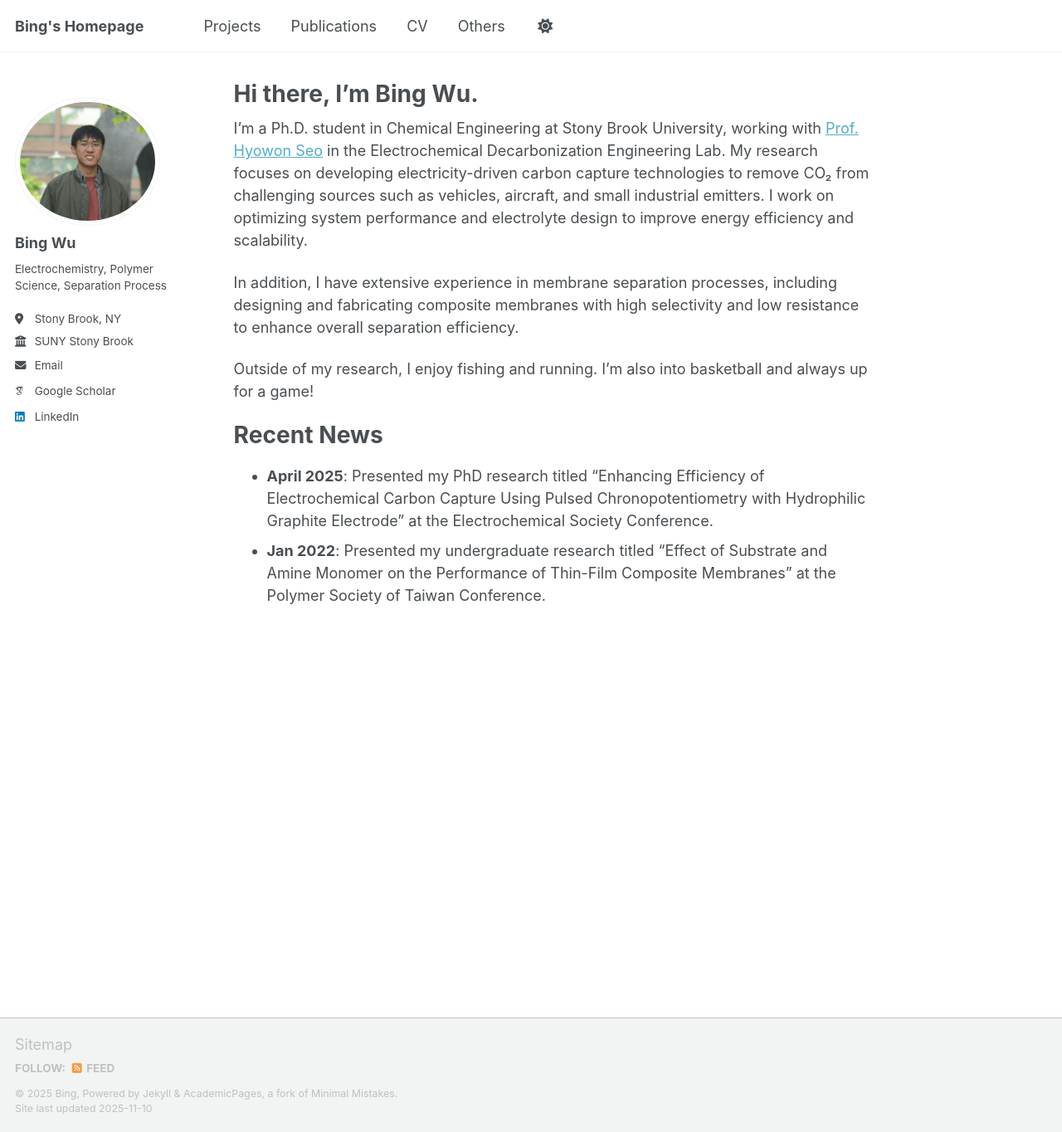
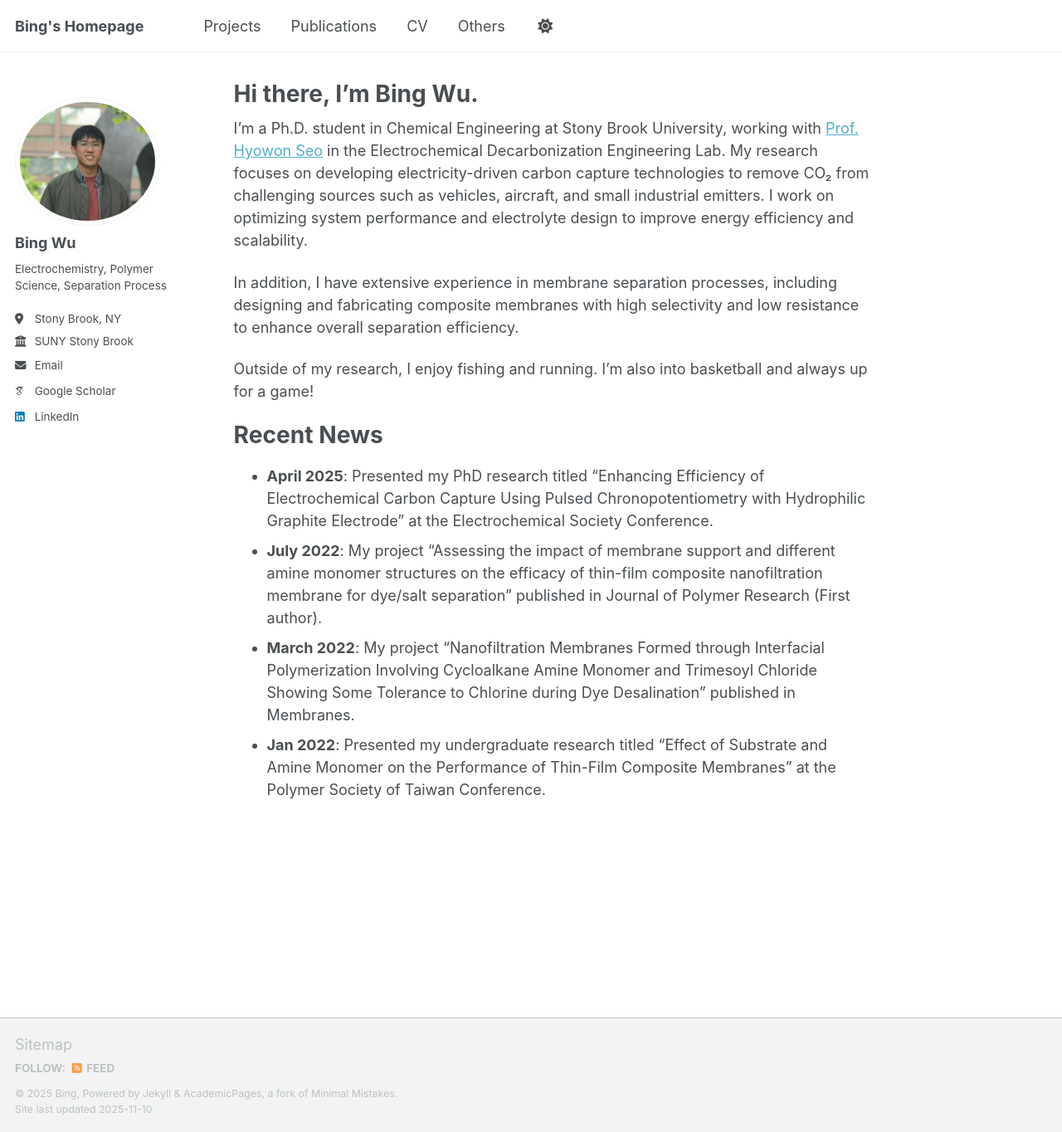
Before and after one commit to Bing-H-WU/Bing-H-WU.github.io, a Jekyll site: the page built from _pages/about.md, in a window 1280 px wide and 1364 px high. Shown: the whole window at 83% size. Built offline with Jekyll 4.4.1, drawn with Linux system fonts in a browser that asks for light colours; some web fonts are replaced; a script that is not in the unit is left out.

Commit message:
Add publications to Recent News section in chronological order

```diff
--- a/_pages/about.md
+++ b/_pages/about.md
@@ -16,4 +16,6 @@ Outside of my research, I enjoy fishing and running. I'm also into basketball an
 Recent News
 ======
 - **April 2025**: Presented my PhD research titled "Enhancing Efficiency of Electrochemical Carbon Capture Using Pulsed Chronopotentiometry with Hydrophilic Graphite Electrode" at the Electrochemical Society Conference.
+- **July 2022**: My project "Assessing the impact of membrane support and different amine monomer structures on the efficacy of thin-film composite nanofiltration membrane for dye/salt separation" published in Journal of Polymer Research (First author).
+- **March 2022**: My project "Nanofiltration Membranes Formed through Interfacial Polymerization Involving Cycloalkane Amine Monomer and Trimesoyl Chloride Showing Some Tolerance to Chlorine during Dye Desalination" published in Membranes.
 - **Jan 2022**: Presented my undergraduate research titled "Effect of Substrate and Amine Monomer on the Performance of Thin-Film Composite Membranes" at the Polymer Society of Taiwan Conference.
```
